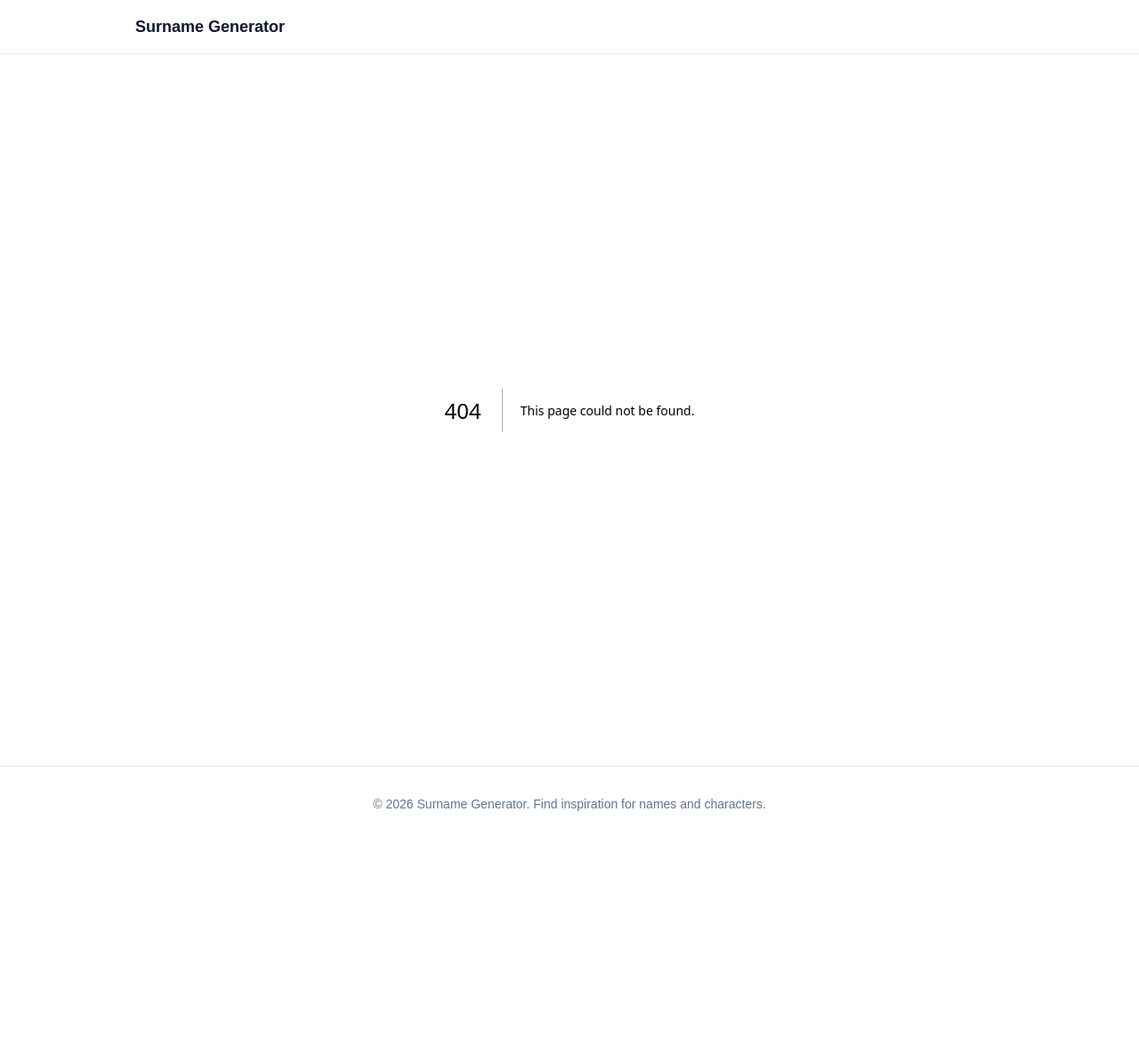
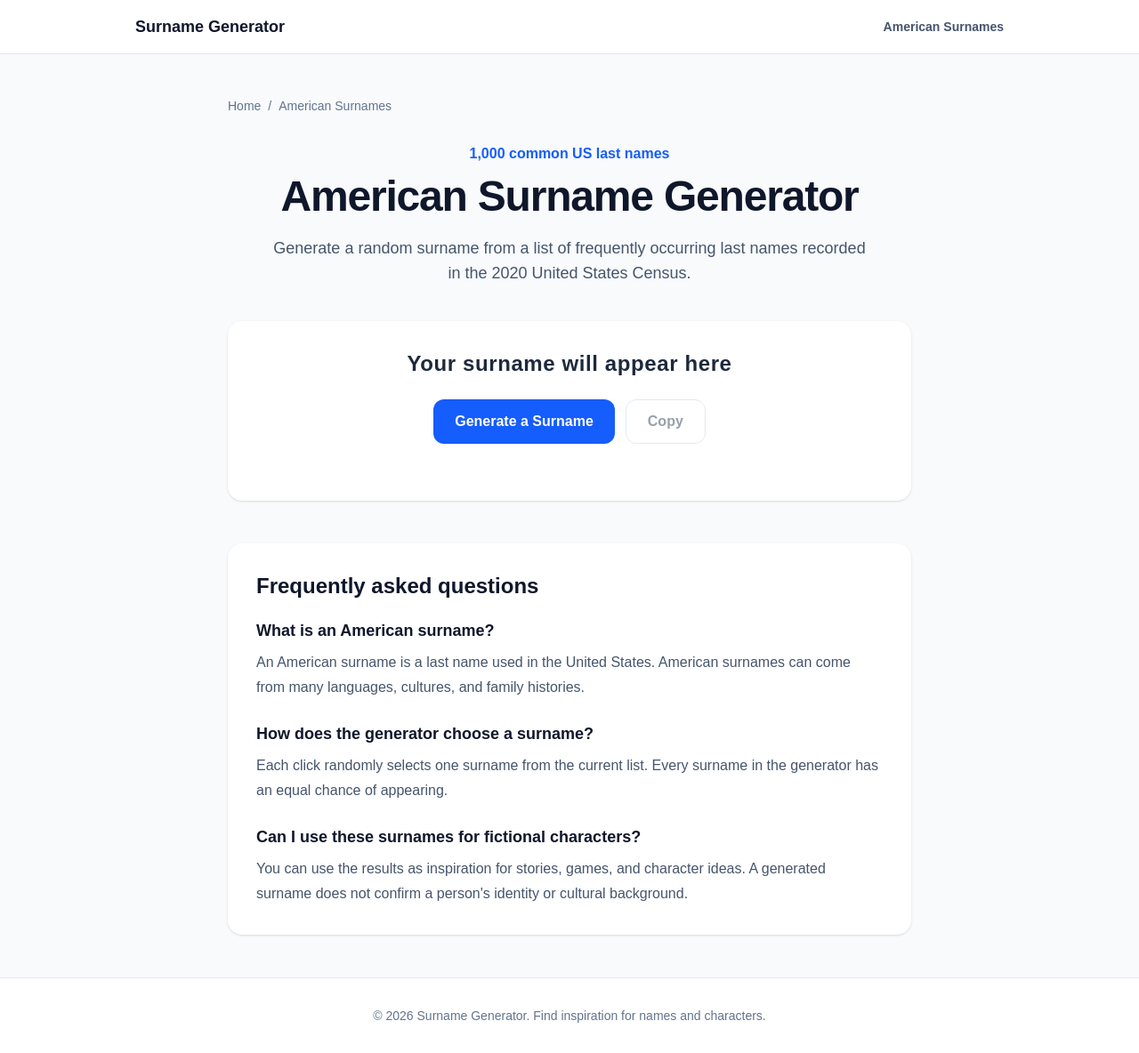
Before and after one commit to winluckybird/surname-generator, a Next.js app: page /american-surnames in a window 1280 px wide. Before the commit this address had no page. Shown: the whole page at 89% size. Before the commit the page ends 946 px from the top, so only its background shows below. Built offline with nearby package versions, Linux system fonts and the light colour scheme.

Commit message:
Add American surname SEO page

```diff
--- /dev/null
+++ b/app/american-surnames/page.tsx
@@ -0,0 +1,83 @@
+import type { Metadata } from "next";
+import Link from "next/link";
+import { SurnameGenerator } from "@/components/SurnameGenerator";
+
+export const metadata: Metadata = {
+  title: "American Surname Generator | Random US Last Names",
+  description:
+    "Generate random American surnames from a list of 1,000 common last names recorded in the 2020 United States Census.",
+};
+
+export default function AmericanSurnamesPage() {
+  return (
+    <main className="bg-slate-50 px-6 py-12 text-slate-900">
+      <div className="mx-auto max-w-3xl">
+        <nav className="mb-8 text-sm text-slate-500" aria-label="Breadcrumb">
+          <Link href="/" className="hover:text-blue-600">
+            Home
+          </Link>
+          <span className="mx-2">/</span>
+          <span>American Surnames</span>
+        </nav>
+
+        <div className="text-center">
+          <p className="mb-3 font-semibold text-blue-600">
+            1,000 common US last names
+          </p>
+
+          <h1 className="text-4xl font-bold tracking-tight sm:text-5xl">
+            American Surname Generator
+          </h1>
+
+          <p className="mx-auto mt-5 max-w-2xl text-lg text-slate-600">
+            Generate a random surname from a list of frequently occurring last
+            names recorded in the 2020 United States Census.
+          </p>
+
+          <SurnameGenerator category="american" />
+        </div>
+
+        <article className="mt-12 space-y-8 rounded-2xl bg-white p-8 shadow-sm">
+          <section>
+  <h2 className="text-2xl font-bold">
+    Frequently asked questions
+  </h2>
+
+  <div className="mt-5 space-y-6">
+    <div>
+      <h3 className="text-lg font-bold">
+        What is an American surname?
+      </h3>
+      <p className="mt-2 leading-7 text-slate-600">
+        An American surname is a last name used in the United States. American
+        surnames can come from many languages, cultures, and family histories.
+      </p>
+    </div>
+
+    <div>
+      <h3 className="text-lg font-bold">
+        How does the generator choose a surname?
+      </h3>
+      <p className="mt-2 leading-7 text-slate-600">
+        Each click randomly selects one surname from the current list. Every
+        surname in the generator has an equal chance of appearing.
+      </p>
+    </div>
+
+    <div>
+      <h3 className="text-lg font-bold">
+        Can I use these surnames for fictional characters?
+      </h3>
+      <p className="mt-2 leading-7 text-slate-600">
+        You can use the results as inspiration for stories, games, and character
+        ideas. A generated surname does not confirm a person&apos;s identity or
+        cultural background.
+      </p>
+    </div>
+  </div>
+</section>
+        </article>
+      </div>
+    </main>
+  );
+}
--- a/app/page.tsx
+++ b/app/page.tsx
@@ -1,9 +1,11 @@
+import Link from "next/link";
 import { SurnameGenerator } from "@/components/SurnameGenerator";
 
 export default function Home() {
   return (
     <main className="min-h-screen bg-slate-50 px-6 py-16 text-slate-900">
-      <div className="mx-auto max-w-3xl text-center">
+      <div className="mx-auto max-w-4xl">
+        <div className="text-center">
           <p className="mb-3 font-semibold text-blue-600">
             Find the perfect last name
           </p>
@@ -13,11 +15,40 @@ export default function Home() {
           </h1>
 
           <p className="mx-auto mt-6 max-w-2xl text-lg text-slate-600">
-          Generate random surnames and discover last names from different
+            Generate random surnames and explore last names from different
             countries and cultures.
           </p>
 
-        <SurnameGenerator />
+          <p className="mx-auto mt-3 max-w-2xl text-sm text-slate-500">
+            The current generator uses 1,000 frequently occurring US surnames.
+          </p>
+
+          <SurnameGenerator category="american" />
+        </div>
+
+        <section className="mt-16" aria-labelledby="categories-heading">
+          <h2
+            id="categories-heading"
+            className="text-center text-3xl font-bold"
+          >
+            Browse surname generators
+          </h2>
+
+          <div className="mt-8">
+            <Link
+              href="/american-surnames"
+              className="block rounded-2xl border border-slate-200 bg-white p-6 shadow-sm transition hover:border-blue-300 hover:shadow-md"
+            >
+              <h3 className="text-xl font-bold text-slate-900">
+                American Surname Generator
+              </h3>
+              <p className="mt-2 text-slate-600">
+                Explore 1,000 common last names recorded in the 2020 United
+                States Census.
+              </p>
+            </Link>
+          </div>
+        </section>
       </div>
     </main>
   );
--- a/components/SiteHeader.tsx
+++ b/components/SiteHeader.tsx
@@ -3,10 +3,19 @@ import Link from "next/link";
 export function SiteHeader() {
   return (
     <header className="border-b border-slate-200 bg-white">
-      <div className="mx-auto flex max-w-5xl items-center px-6 py-4">
+      <div className="mx-auto flex max-w-5xl items-center justify-between gap-4 px-6 py-4">
         <Link href="/" className="text-lg font-bold text-slate-900">
           Surname Generator
         </Link>
+
+        <nav aria-label="Main navigation">
+          <Link
+            href="/american-surnames"
+            className="text-sm font-semibold text-slate-600 hover:text-blue-600"
+          >
+            American Surnames
+          </Link>
+        </nav>
       </div>
     </header>
   );
--- a/components/SurnameGenerator.tsx
+++ b/components/SurnameGenerator.tsx
@@ -1,15 +1,24 @@
 "use client";
 
 import { useState } from "react";
-import { americanSurnames } from "@/data/surnames";
+import { surnameCategories } from "@/data/surnames";
 
-export function SurnameGenerator() {
+type SurnameGeneratorProps = {
+  category: keyof typeof surnameCategories;
+};
+
+export function SurnameGenerator({
+  category,
+}: SurnameGeneratorProps) {
+  const surnames = surnameCategories[category].surnames;
   const [surname, setSurname] = useState<string | null>(null);
   const [copyMessage, setCopyMessage] = useState("");
 
   function generateSurname() {
-    const randomIndex = Math.floor(Math.random() * americanSurnames.length);
-    setSurname(americanSurnames[randomIndex]);
+    if (surnames.length === 0) return;
+
+    const randomIndex = Math.floor(Math.random() * surnames.length);
+    setSurname(surnames[randomIndex]);
     setCopyMessage("");
   }
 
--- a/data/surnames.ts
+++ b/data/surnames.ts
@@ -1,3 +1,12 @@
 import americanSurnames from "./american-surnames.json";
 
+export const surnameCategories = {
+  american: {
+    name: "American",
+    slug: "american-surnames",
+    description: "Frequently occurring surnames in the United States.",
+    surnames: americanSurnames,
+  },
+};
+
 export { americanSurnames };
```
Lines whose indentation alone changed are shown as unchanged.
